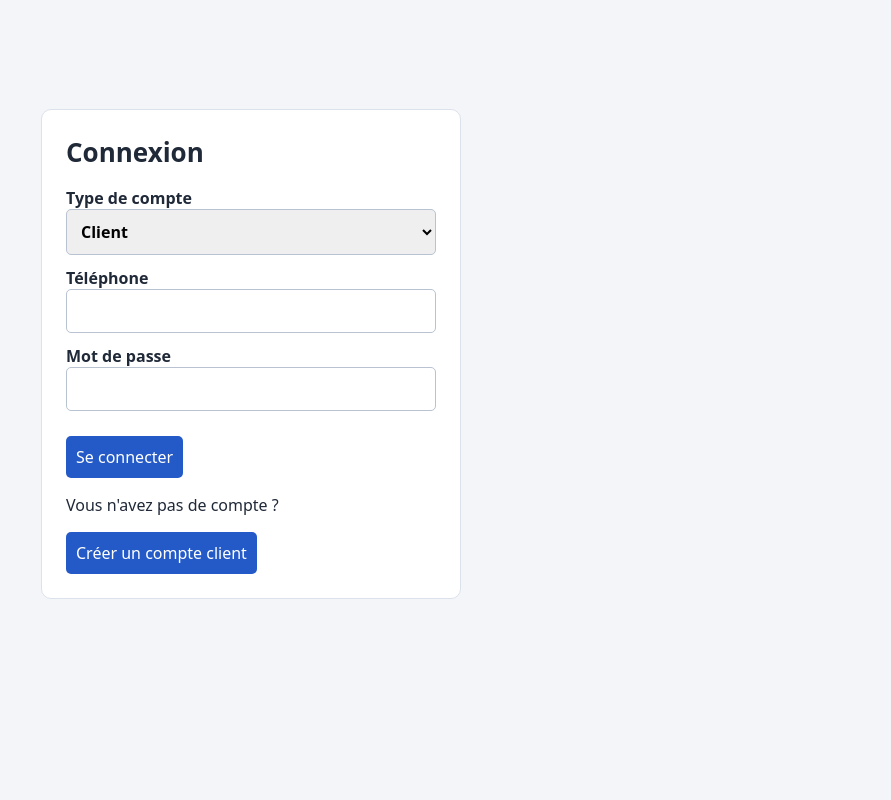
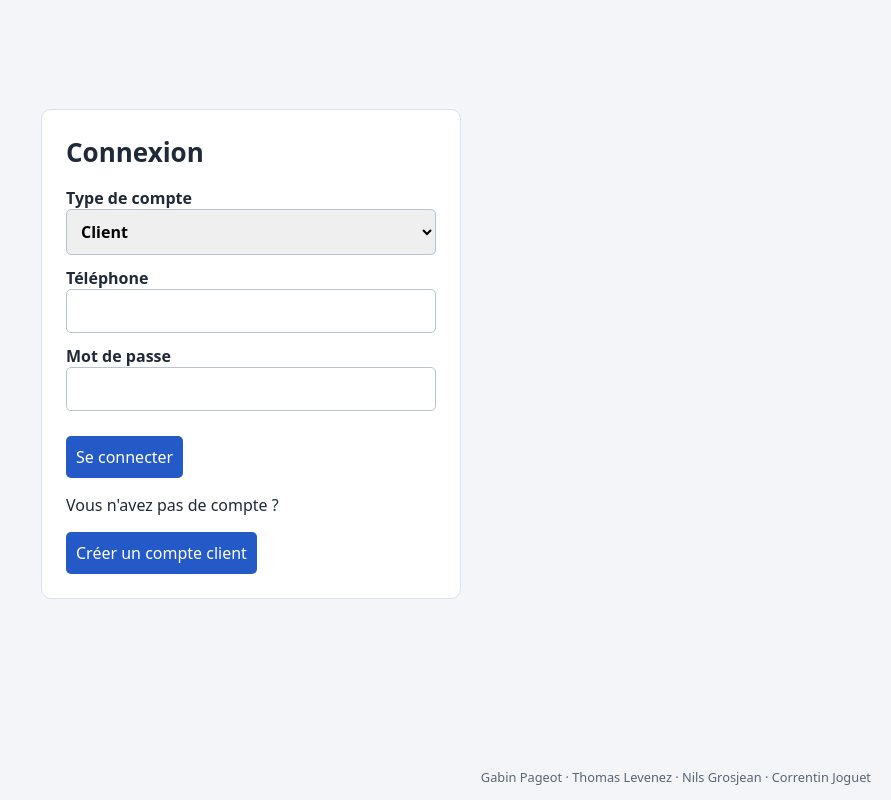
Before and after one commit to Infinitium4/DEV-APP-METIER, a plain HTML site: page FRONTEND/index.html in a window 1280 px wide. Shown: the whole page, without its empty margins (389-1280 px from the left). Drawn offline with Linux system fonts and the light colour scheme.

Commit message:
Ajout de noms et prénoms sur la page de connexion

```diff
--- a/FRONTEND/index.html
+++ b/FRONTEND/index.html
@@ -11,6 +11,9 @@
   <header hidden id="entete"><strong id="identite"></strong><button id="deconnexion" type="button">Se déconnecter</button></header>
   <main id="application" aria-busy="true"></main>
   <p id="message" role="status" aria-live="polite"></p>
+  <footer id="groupe-projet" hidden aria-label="Membres du groupe de projet">
+    Gabin Pageot · Thomas Levenez · Nils Grosjean · Correntin Joguet
+  </footer>
   <noscript>Activez JavaScript pour utiliser cette application.</noscript>
 </body>
 </html>
--- a/FRONTEND/js/app.js
+++ b/FRONTEND/js/app.js
@@ -75,6 +75,7 @@ function donneesCompte(form) {
 }
 function afficherPublic(inscription = false) {
   application.className = 'public'; application.setAttribute('aria-busy', 'false');
+  document.querySelector('#groupe-projet').hidden = false;
   application.innerHTML = inscription ? `
     <div class="carte"><h1>Créer un compte client</h1>
     <form id="inscription">${champsCompte}<button type="submit">Créer mon compte</button></form>
@@ -117,6 +118,7 @@ async function demarrer() {
     if (version !== generation) return;
     utilisateur = compte;
     if (!compte) { afficherPublic(); return; }
+    document.querySelector('#groupe-projet').hidden = true;
     application.className = '';
     document.querySelector('#entete').hidden = false;
     document.querySelector('#identite').textContent = `${compte.profil.nom} · ${compte.role}`;
--- a/FRONTEND/style.css
+++ b/FRONTEND/style.css
@@ -18,4 +18,5 @@ ul { padding: 0; list-style: none; } li { padding: 14px 0; border-bottom: 1px so
 li button { margin: 6px 8px 0 0; }
 #message { color: #922323; white-space: pre-line; } #message:empty { display: none; }
 .note { color: #596575; font-size: .9rem; } [hidden] { display: none !important; }
+#groupe-projet { position: fixed; right: 20px; bottom: 14px; color: #596575; font-size: .8rem; text-align: right; }
 @media(max-width: 550px) { header { align-items: start; } main { padding: 0 12px; } .carte, section { padding: 18px; } }
```
